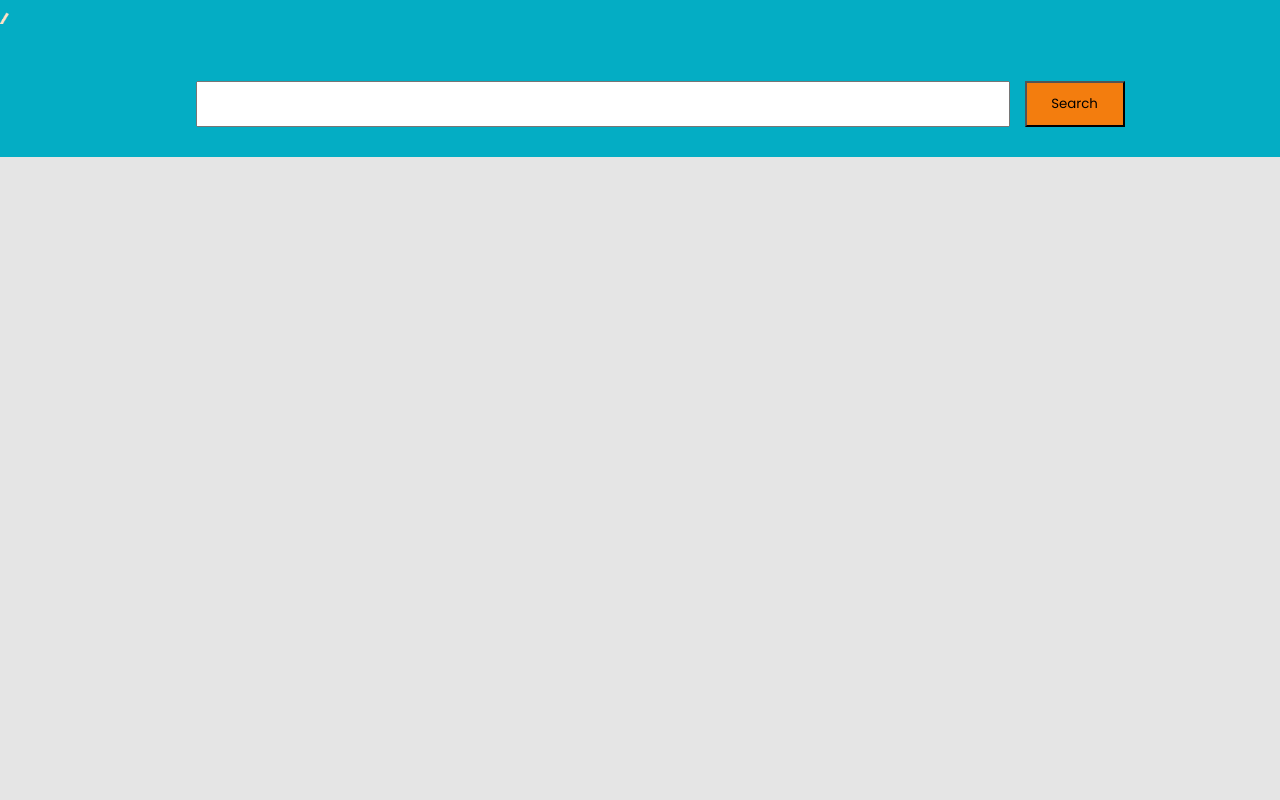
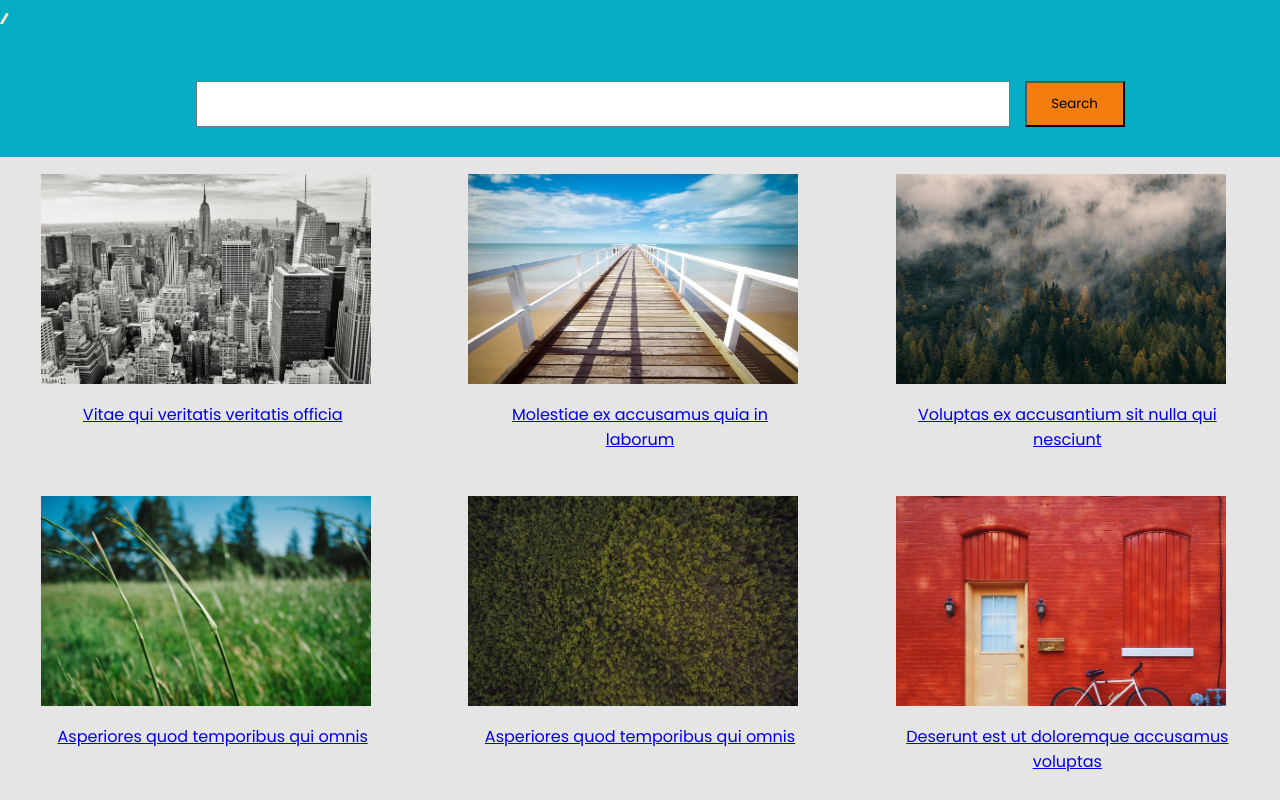
Before and after one commit to obibaadoma/blog-assignment, a plain HTML site: page index.html in a window 1280 px wide. Shown: the part 414-1214 px from the top of the page. Before the commit the page ends 800 px from the top, so only its background shows below. Drawn offline with Linux system fonts and the light colour scheme.

Commit message:
added images with text

```diff
--- a/index.html
+++ b/index.html
@@ -28,6 +28,38 @@
 			</div>
 		</nav>
 	</div>
+<!-- // this is for the images -->
+<div class="image-div">
+	<figure>
+			<img src="img/image1.jpg" alt="Image 1" class="image-class">
+			<figcaption><a href="link1.html">Vitae qui veritatis veritatis officia
+			</a></figcaption>
+	</figure>
+	<figure>
+			<img src="img/image2.jpg" alt="Image 2" class="image-class">
+			<figcaption><a href="link2.html">Molestiae ex accusamus quia in laborum</a></figcaption>
+	</figure>
+	<figure>
+			<img src="img/image3.jpg" alt="Image 3" class="image-class">
+			<figcaption><a href="link3.html">Voluptas ex accusantium sit nulla qui nesciunt</a></figcaption>
+	</figure>
+	<figure>
+		<img src="img/image4.jpg" alt="Image 4" class="image-class">
+		<figcaption><a href="link4.html">Asperiores quod temporibus qui omnis</a></figcaption>
+</figure>
+<figure>
+		<img src="img\image5.jpg" alt="Image 2" class="image-class">
+		<figcaption><a href="link5.html">Asperiores quod temporibus qui omnis
+		</a></figcaption>
+</figure>
+<figure>
+		<img src="img\image6.jpg" alt="Image 3" class="image-class">
+		<figcaption><a href="link6.html">Deserunt est ut doloremque accusamus voluptas</a></figcaption>
+</figure>
+	<!-- More figures as needed -->
+</div>
+
+
 
 	</div>
 </body>
--- a/style.css
+++ b/style.css
@@ -83,3 +83,22 @@ body {
   width: 100px;
   background-color: rgb(243, 125, 14);
 }
+
+.image-div {
+  display: grid;
+  grid-template-columns: repeat(3, 1fr); /* This will place the images in 3 columns */
+  gap: 1px 2px; /* This will add space between the images */
+}
+
+.image-class {
+  width: 330px;
+  height: 210px;
+  margin: 1px;
+
+}
+
+figcaption {
+  text-align: center; /* Center the text */
+  padding: 10px; /* Add some padding */
+  color: #333; /* Set the text color */
+}
```
Also changed, not shown: README.md, img/a366b86f-4a19-3c5f-82d6-01b283c57b70.jpg (deleted), img/image1.jpg (renamed from img/61ee66e1-f1f6-33f9-9c22-32b2ab8bea3e.jpg), img/image2.jpg (renamed from img/0a65b44d-b9c0-3eba-92bf-645ca41b61bd.jpg), img/image3.jpg (renamed from img/c7aee6d5-e0fc-345c-9473-0584c4776744.jpg), img/image4.jpg (added), img/image5.jpg (renamed from img/b55df702-4e1a-3ba4-b7e6-5ebbfb705233.jpg), img/image6.jpg (renamed from img/3e2ee2e7-a0e3-3007-a10c-e704d167f907.jpg).
